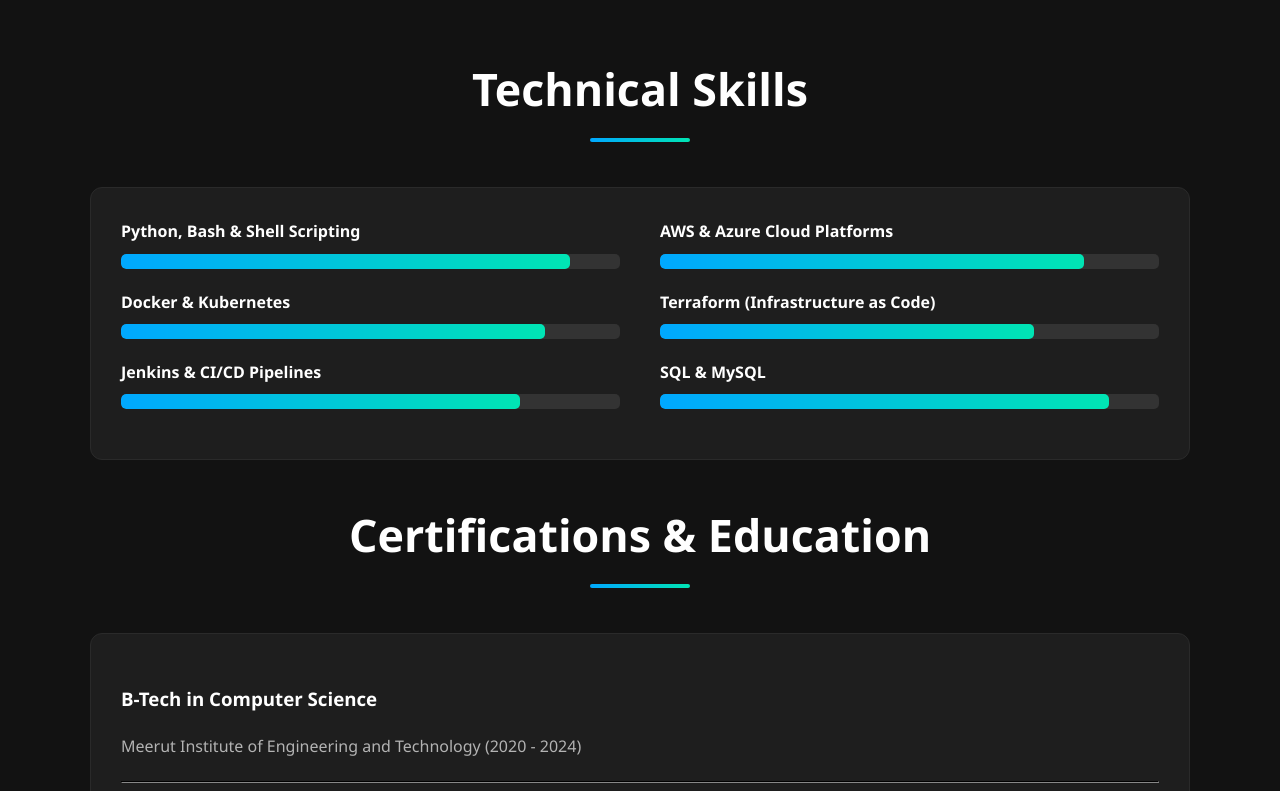
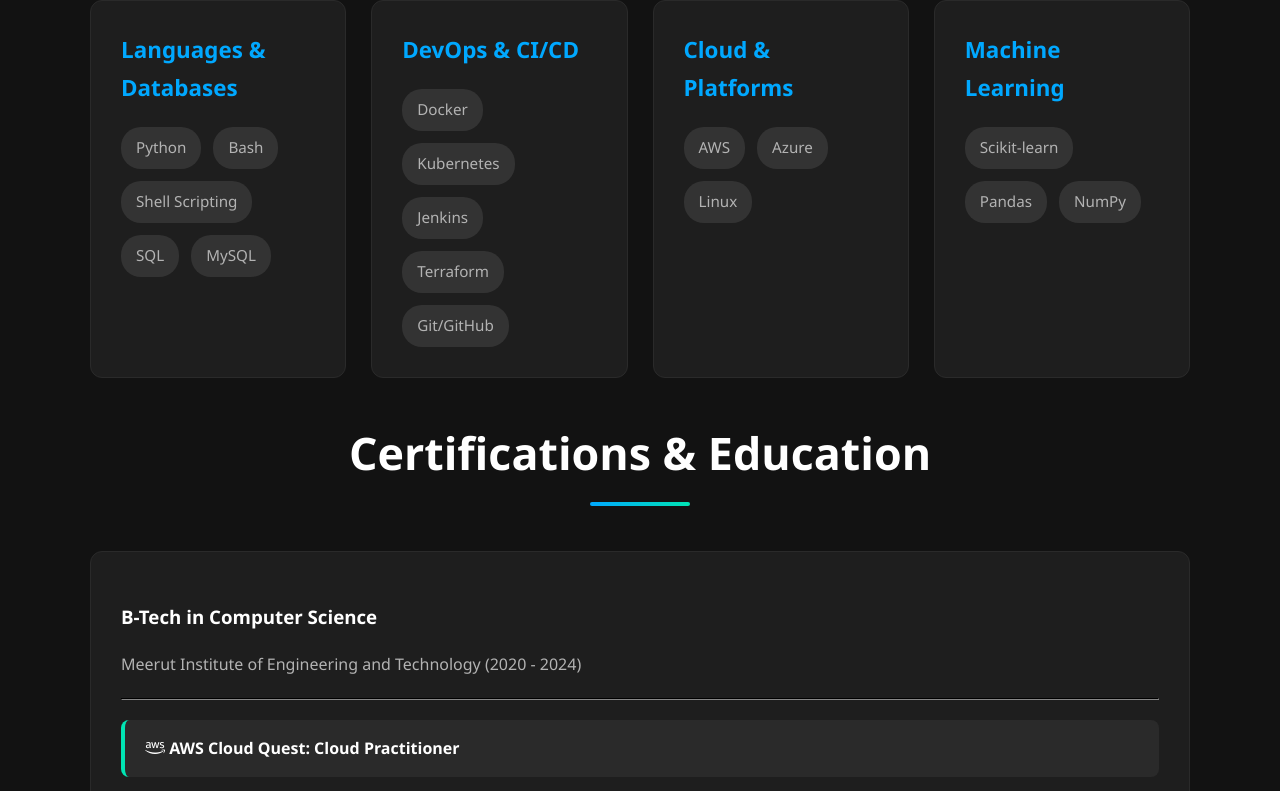
Before and after one commit to Rawat123-hub/Rawat-Portfolio, a plain HTML site: page index.html in a window 1280 px wide. Shown: the part 1725-2516 px from the top of the page. Drawn offline with Linux system fonts and the light colour scheme.

Commit message:
Update index.html

````diff
--- a/index.html
+++ b/index.html
@@ -70,34 +70,25 @@
 
         /* --- Header Section --- */
         .hero {
-            background-image: linear-gradient(rgba(18, 18, 18, 0.8), rgba(18, 18, 18, 0.9)), url('https://images.unsplash.com/photo-1519389950473-47ba0277781c?ixlib=rb-4.0.3&ixid=M3wxMjA3fDB8MHxwaG90by1wYWdlfHx8fGVufDB8fHx8fA%3D%3D&auto=format&fit=crop&w=1740&q=80');
+            background-image: linear-gradient(rgba(18, 18, 18, 0.85), rgba(18, 18, 18, 0.95)), url('https://images.unsplash.com/photo-1519389950473-47ba0277781c?ixlib=rb-4.0.3&ixid=M3wxMjA3fDB8MHxwaG90by1wYWdlfHx8fGVufDB8fHx8fA%3D%3D&auto=format&fit=crop&w=1740&q=80');
             background-size: cover;
             background-position: center;
             color: var(--text-primary);
             text-align: center;
-            padding: 100px 20px;
+            padding: 120px 20px;
             display: flex;
             flex-direction: column;
             align-items: center;
         }
 
-        .profile-pic {
-            width: 150px;
-            height: 150px;
-            border-radius: 50%;
-            border: 4px solid var(--primary-color);
-            object-fit: cover;
-            margin-bottom: 20px;
-            box-shadow: 0 0 20px rgba(0, 168, 255, 0.5);
-        }
-
         .hero h1 {
-            font-size: 3.2em;
+            font-size: 3.5em;
             margin: 0;
+            font-weight: 700;
         }
 
         .hero-subtitle {
-            font-size: 1.5em;
+            font-size: 1.6em;
             color: var(--secondary-color);
             font-weight: 500;
             margin: 10px 0 25px;
@@ -116,16 +107,15 @@
         }
 
         /* --- Card & Project Styling --- */
-        .card, .project-card {
+        .card, .project-card, .skill-category {
             background: var(--card-background);
             border: 1px solid #2a2a2a;
             border-radius: 12px;
             padding: 30px;
-            margin-bottom: 30px;
             transition: transform 0.3s ease, box-shadow 0.3s ease;
         }
 
-        .card:hover, .project-card:hover {
+        .card:hover, .project-card:hover, .skill-category:hover {
             transform: translateY(-8px);
             box-shadow: 0 10px 30px var(--shadow-color);
             border-color: var(--primary-color);
@@ -163,32 +153,30 @@
             margin: 3px;
         }
 
-        /* --- Skills Section --- */
-        .skills-container {
+        /* --- New Skills Section --- */
+        .skills-grid {
             display: grid;
-            grid-template-columns: 1fr 1fr;
-            gap: 40px;
+            grid-template-columns: repeat(auto-fit, minmax(250px, 1fr));
+            gap: 25px;
         }
-        .skill {
+        .skill-category h3 {
+            color: var(--primary-color);
+            margin-top: 0;
             margin-bottom: 20px;
+            font-size: 1.4em;
         }
-        .skill p {
-            margin: 0 0 8px 0;
-            font-weight: 600;
+        .skills-list {
+            display: flex;
+            flex-wrap: wrap;
+            gap: 12px;
         }
-        .skill-bar {
-            width: 100%;
+        .skills-list span {
             background-color: #333;
-            border-radius: 5px;
-            height: 15px;
-            overflow: hidden;
-        }
-        .skill-level {
-            height: 100%;
-            background: linear-gradient(90deg, var(--primary-color), var(--secondary-color));
-            width: 0;
-            border-radius: 5px;
-            transition: width 1.5s ease-in-out;
+            color: var(--text-secondary);
+            padding: 8px 15px;
+            border-radius: 20px;
+            font-weight: 500;
+            font-size: 0.95em;
         }
 
         /* --- Certifications --- */
@@ -197,15 +185,16 @@
             padding: 0;
         }
         .cert-list li {
-            background: var(--card-background);
+            background: #2a2a2a;
             padding: 15px 20px;
             border-radius: 8px;
             margin-bottom: 15px;
             border-left: 4px solid var(--secondary-color);
-            transition: transform 0.2s ease;
+            transition: transform 0.2s ease, background-color 0.2s ease;
         }
         .cert-list li:hover {
             transform: translateX(5px);
+            background-color: #333;
         }
         .cert-list a {
             color: var(--text-primary);
@@ -221,6 +210,7 @@
         .contact-form input, .contact-form textarea {
             width: 100%;
             padding: 15px;
+            box-sizing: border-box;
             margin-bottom: 20px;
             border-radius: 8px;
             border: 1px solid #333;
@@ -261,9 +251,8 @@
 
         /* --- Responsive Design --- */
         @media (max-width: 768px) {
-            h2 { font-size: 2em; }
-            .hero h1 { font-size: 2.5em; }
-            .skills-container { grid-template-columns: 1fr; }
+            h2 { font-size: 2.2em; }
+            .hero h1 { font-size: 2.8em; }
         }
     </style>
 </head>
@@ -271,9 +260,8 @@
 
     <!-- Header & Hero Section -->
     <header class="hero">
-        <img src="https://i.ibb.co/C0GrGzY/professional-pfp.jpg" alt="Abhishek Rawat" class="profile-pic">
         <h1>Abhishek Rawat</h1>
-        <p class="hero-subtitle">DevOps Engineer | Cloud & ML Enthusiast</p>
+        <p class="hero-subtitle">DevOps Engineer | Cloud & Networking Enthusiast</p>
         <div class="social-links">
             <a href="mailto:abhishekrawat359@gmail.com" target="_blank" aria-label="Email"><i class="fas fa-envelope"></i></a>
             <a href="https://linkedin.com/in/abhishek-rawat-b41a65279" target="_blank" aria-label="LinkedIn"><i class="fab fa-linkedin"></i></a>
@@ -291,25 +279,25 @@
                     <h3>AWS Infrastructure with Terraform</h3>
                     <p>Provisioned a highly available and scalable AWS infrastructure using Terraform (IaC), featuring reusable modules for VPC, EC2 with auto-scaling, RDS, and S3.</p>
                     <div><span class="tech-tag">AWS</span> <span class="tech-tag">Terraform</span> <span class="tech-tag">IaC</span> <span class="tech-tag">VPC</span> <span class="tech-tag">EC2</span></div>
-                    <a href="https://github.com/Rawat123-hub/aws-terraform-infra" target="_blank" class="project-link">View on GitHub <i class="fas fa-arrow-right"></i></a>
+                    <a href="https://github.com/Rawat123-hub/AWS-Cloud-Infrastructure-Setup-with-Terraform.git" target="_blank" class="project-link">View on GitHub <i class="fas fa-arrow-right"></i></a>
                 </div>
                 <div class="project-card">
                     <h3>Self-Healing Kubernetes Cluster</h3>
                     <p>Deployed a containerized app to Kubernetes with liveness/readiness probes and Horizontal Pod Autoscaler. Demonstrated auto-scaling and self-healing under a K6 load test.</p>
                     <div><span class="tech-tag">Kubernetes</span> <span class="tech-tag">HPA</span> <span class="tech-tag">Docker</span> <span class="tech-tag">K6</span> <span class="tech-tag">YAML</span></div>
-                    <a href="https://github.com/Rawat123-hub/k8s-self-healing-cluster" target="_blank" class="project-link">View on GitHub <i class="fas fa-arrow-right"></i></a>
+                    <a href="https://github.com/Rawat123-hub/Self-Healing-Kubernetes-Cluster-with-HPA.git" target="_blank" class="project-link">View on GitHub <i class="fas fa-arrow-right"></i></a>
                 </div>
                 <div class="project-card">
                     <h3>Automated CI/CD Pipeline</h3>
                     <p>Built a CI/CD pipeline with Jenkins that automatically builds a Docker image for a Node.js app on GitHub commits and deploys it to AWS EC2, cutting deployment time by 70%.</p>
                     <div><span class="tech-tag">Jenkins</span> <span class="tech-tag">CI/CD</span> <span class="tech-tag">Docker</span> <span class="tech-tag">AWS</span></div>
-                    <a href="https://github.com/Rawat123-hub/jenkins-cicd-pipeline" target="_blank" class="project-link">View on GitHub <i class="fas fa-arrow-right"></i></a>
+                    <a href="https://github.com/Rawat123-hub" target="_blank" class="project-link">View on GitHub <i class="fas fa-arrow-right"></i></a>
                 </div>
                 <div class="project-card">
                     <h3>Car Price Predictor Model</h3>
                     <p>Developed a machine learning model to predict used car prices. Handled extensive data cleaning and preprocessing to achieve an R² score of 92% with a Linear Regression pipeline.</p>
                     <div><span class="tech-tag">Python</span> <span class="tech-tag">Scikit-learn</span> <span class="tech-tag">Pandas</span> <span class="tech-tag">ML</span></div>
-                    <a href="https://github.com/Rawat123-hub/car-price-predictor" target="_blank" class="project-link">View on GitHub <i class="fas fa-arrow-right"></i></a>
+                    <a href="https://github.com/Rawat123-hub/Car-Price-predictor-project.git" target="_blank" class="project-link">View on GitHub <i class="fas fa-arrow-right"></i></a>
                 </div>
             </div>
         </section>
@@ -317,16 +305,30 @@
         <!-- Skills Section -->
         <section id="skills" class="reveal">
             <h2>Technical Skills</h2>
-            <div class="skills-container card">
-                <div class="skills-column">
-                    <div class="skill"><p>Python, Bash & Shell Scripting</p><div class="skill-bar"><div class="skill-level" style="width: 90%;"></div></div></div>
-                    <div class="skill"><p>Docker & Kubernetes</p><div class="skill-bar"><div class="skill-level" style="width: 85%;"></div></div></div>
-                    <div class="skill"><p>Jenkins & CI/CD Pipelines</p><div class="skill-bar"><div class="skill-level" style="width: 80%;"></div></div></div>
+            <div class="skills-grid">
+                <div class="skill-category">
+                    <h3>Languages & Databases</h3>
+                    <div class="skills-list">
+                        <span>Python</span><span>Bash</span><span>Shell Scripting</span><span>SQL</span><span>MySQL</span>
+                    </div>
                 </div>
-                <div class="skills-column">
-                    <div class="skill"><p>AWS & Azure Cloud Platforms</p><div class="skill-bar"><div class="skill-level" style="width: 85%;"></div></div></div>
-                    <div class="skill"><p>Terraform (Infrastructure as Code)</p><div class="skill-bar"><div class="skill-level" style="width: 75%;"></div></div></div>
-                    <div class="skill"><p>SQL & MySQL</p><div class="skill-bar"><div class="skill-level" style="width: 90%;"></div></div></div>
+                <div class="skill-category">
+                    <h3>DevOps & CI/CD</h3>
+                    <div class="skills-list">
+                        <span>Docker</span><span>Kubernetes</span><span>Jenkins</span><span>Terraform</span><span>Git/GitHub</span>
+                    </div>
+                </div>
+                <div class="skill-category">
+                    <h3>Cloud & Platforms</h3>
+                    <div class="skills-list">
+                        <span>AWS</span><span>Azure</span><span>Linux</span>
+                    </div>
+                </div>
+                <div class="skill-category">
+                    <h3>Machine Learning</h3>
+                    <div class="skills-list">
+                        <span>Scikit-learn</span><span>Pandas</span><span>NumPy</span>
+                    </div>
                 </div>
             </div>
         </section>
@@ -339,9 +341,9 @@
                 <p style="color: var(--text-secondary);">Meerut Institute of Engineering and Technology (2020 - 2024)</p>
                 <hr style="border-color: #333; margin: 20px 0;">
                 <ul class="cert-list">
-                    <li><a href="https://www.credly.com/badges/aws-cloud-quest-cloud-practitioner" target="_blank"><i class="fab fa-aws"></i> AWS Cloud Quest: Cloud Practitioner</a></li>
-                    <li><a href="https://learn.microsoft.com/en-us/credentials/certifications/azure-fundamentals/" target="_blank"><i class="fab fa-microsoft"></i> Microsoft Certified: Azure Fundamentals (AZ-900)</a></li>
-                    <li><a href="https://www.coursera.org/account/accomplishments/specialization/certificate/example" target="_blank"><i class="fab fa-ibm"></i> IBM: Journey to Cloud - Envisioning Your Solution</a></li>
+                    <li><a href="https://www.credly.com/badges/44ae5109-2e51-42c1-8f27-48355d68869c/public_url" target="_blank"><i class="fab fa-aws"></i> AWS Cloud Quest: Cloud Practitioner</a></li>
+                    <li><a href="https://www.credly.com/badges/4ac39bcb-7e0c-41c4-bf4d-d3f0051f8da5/public_url" target="_blank"><i class="fab fa-microsoft"></i> Microsoft Certified: Azure Fundamentals (AZ-900)</a></li>
+                    <li><a href="https://www.credly.com/badges/890b2a45-176b-4fef-bee5-6990cd4d8d5e/linked_in_profile" target="_blank"><i class="fab fa-ibm"></i> IBM: Journey to Cloud - Envisioning Your Solution</a></li>
                 </ul>
             </div>
         </section>
@@ -363,25 +365,17 @@
     </main>
 
     <footer>
-        <p>© 2024 Abhishek Rawat. All rights reserved.</p>
+        <p>&copy; 2024 Abhishek Rawat. All rights reserved.</p>
     </footer>
 
     <script>
         // Intersection Observer for reveal animations
         const revealElements = document.querySelectorAll('.reveal');
-        const skillLevels = document.querySelectorAll('.skill-level');
 
         const revealObserver = new IntersectionObserver((entries) => {
             entries.forEach(entry => {
                 if (entry.isIntersecting) {
                     entry.target.classList.add('visible');
-
-                    // Animate skill bars when the skills section is visible
-                    if (entry.target.id === 'skills') {
-                        skillLevels.forEach(skill => {
-                            skill.style.width = skill.parentElement.parentElement.querySelector('p').nextElementSibling.querySelector('.skill-level').style.width;
-                        });
-                    }
                 }
             });
         }, { threshold: 0.1 });
@@ -389,25 +383,6 @@
         revealElements.forEach(el => {
             revealObserver.observe(el);
         });
-
-        // Separate observer for skill bars to trigger animation correctly
-        const skillsSection = document.getElementById('skills');
-        const skillObserver = new IntersectionObserver((entries) => {
-             if (entries[0].isIntersecting) {
-                skillLevels.forEach(skill => {
-                    const level = skill.style.width; // Store the target width from the style attribute
-                    // We need to trigger the reflow to restart the animation if it was already set
-                    requestAnimationFrame(() => {
-                        skill.style.width = level;
-                    });
-                });
-             }
-        }, { threshold: 0.5 });
-
-        if (skillsSection) {
-            skillObserver.observe(skillsSection);
-        }
-
     </script>
 </body>
-</html>
+</html>```
````
